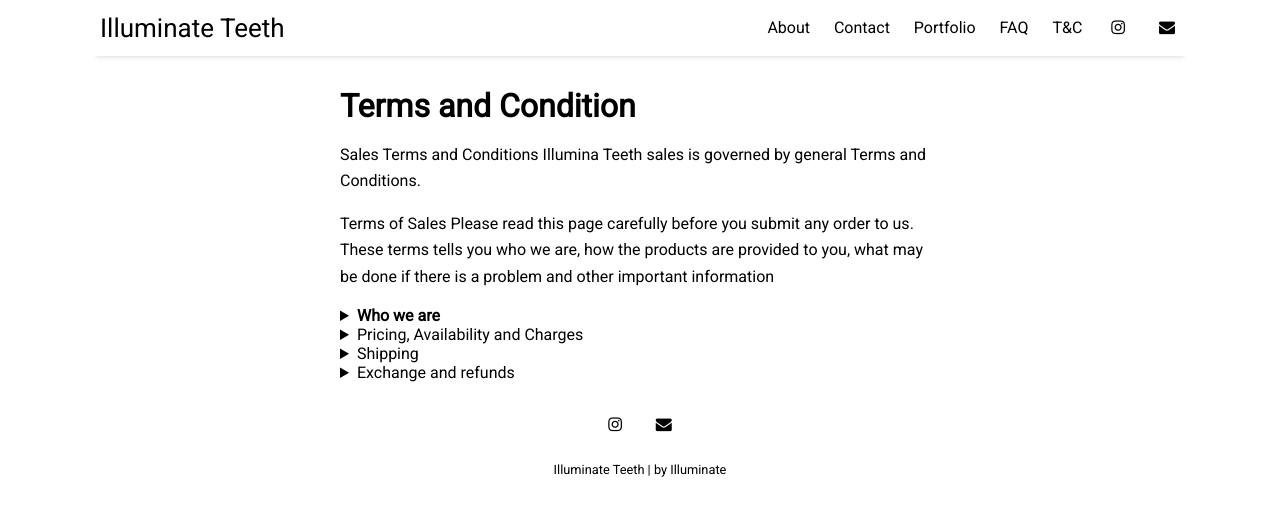
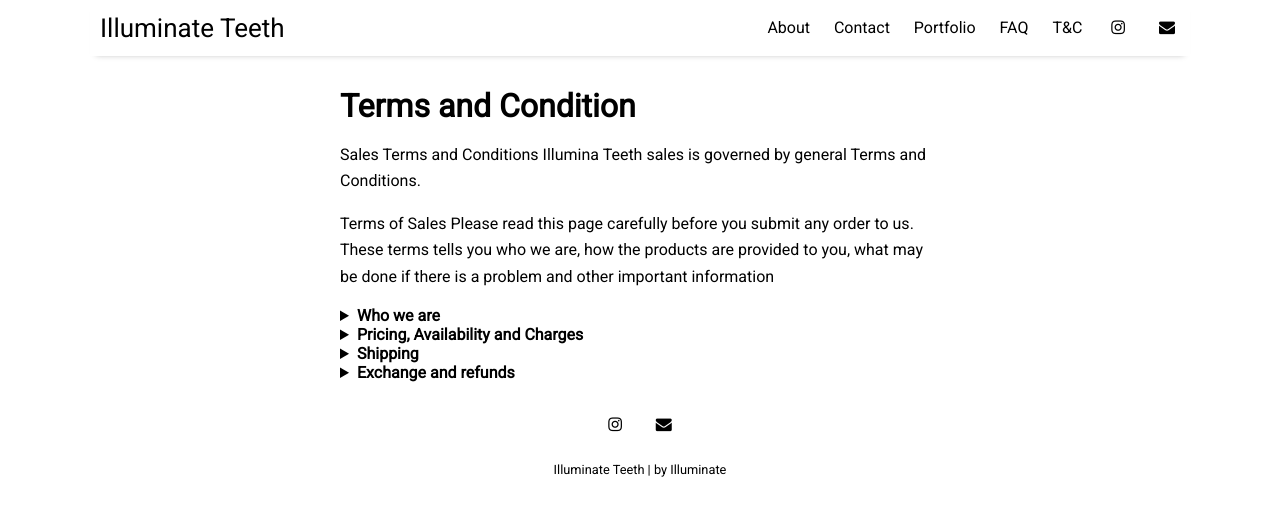
Before and after one commit to illuminasales/Main, a Jekyll site: the page built from pages/T&C.md, in a window 1280 px wide. Shown: the top 516 px of the page. Built offline with Jekyll 4.4.1, drawn with Linux system fonts in a browser that asks for light colours; nearby versions of some CDN libraries.

Commit message:
Update T&C.md

```diff
--- a/pages/T&C.md
+++ b/pages/T&C.md
@@ -17,7 +17,7 @@
 </details>
 
 <details>
-<summary>Pricing, Availability and Charges</summary>
+<summary><strong>Pricing, Availability and Charges</strong></summary>
 <br>
 <p>All orders are subject to availability and confirmation of the order price. The delivery fee will be charged in addition which may vary. Additional costs will be informed prior to payment so that the buyer can make an informed decision.</p>
 
@@ -29,7 +29,7 @@
 </details>
 
 <details>
-<summary>Shipping</summary>
+<summary><strong>Shipping</strong></summary>
 <br>
 <p>During the order process, we will attempt to deliver the products to you as soon as possible. The dispatch times may vary according to availability. If our supply of products is delayed by an event outside of our control, we will contact you as soon as possible to let you know. We will take the required steps to minimise the effect of delay for you. Provided we do this we will not be liable for delays caused by the event. </p>
 
@@ -40,7 +40,7 @@
 </details>
 
 <details>
-<summary>Exchange and refunds</summary>
+<summary><strong>Exchange and refunds</strong></summary>
 <br>
 <p>We have a strict Quality Check (QC) protocol for our products before we dispatch them out for delivery. If we find any products faulty, we will immediately replace them before delivering them to you!
 You can ask for a 1-to-1 exchange or refund within 7 days of purchase if what you have bought is faulty. However, a refund will only be initiated if the product is returned and we have checked that the other products are in tip top condition. Warranty for the product is limited to 3 months for the lights. </p>
```
